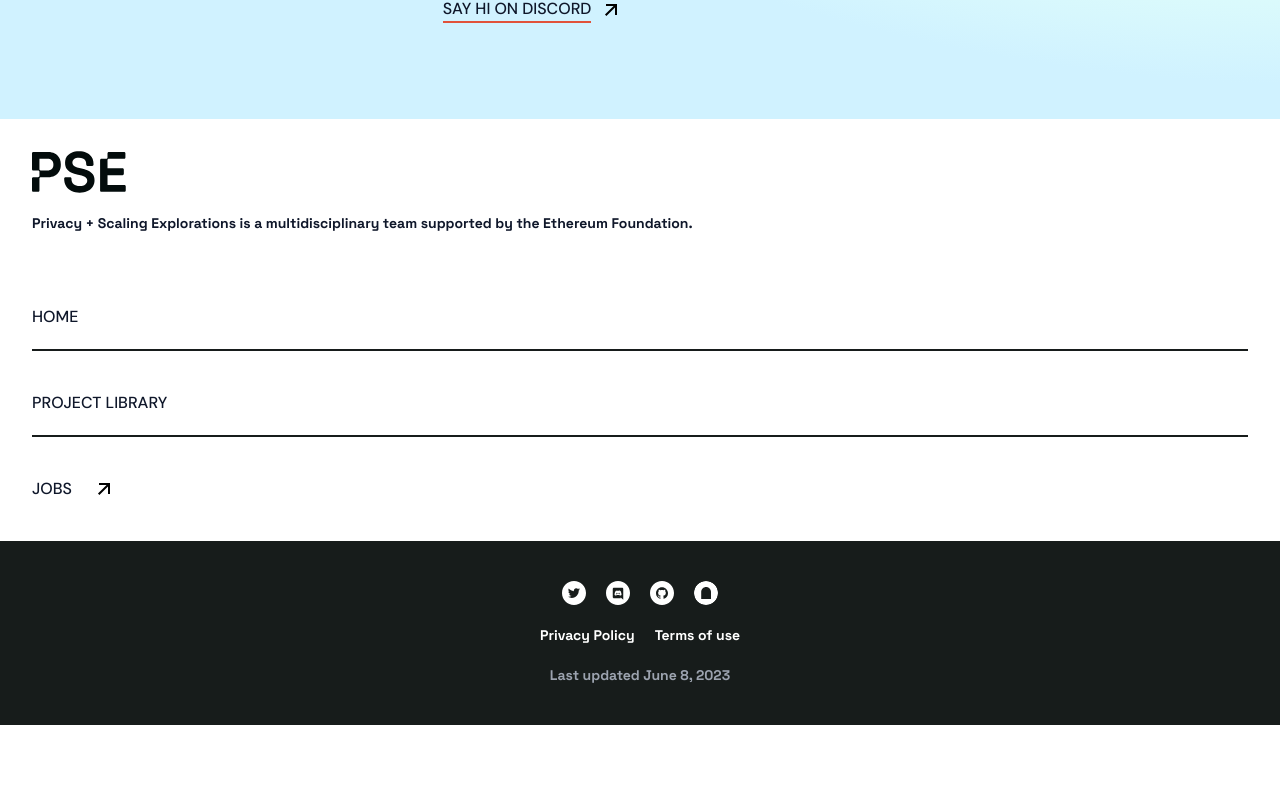
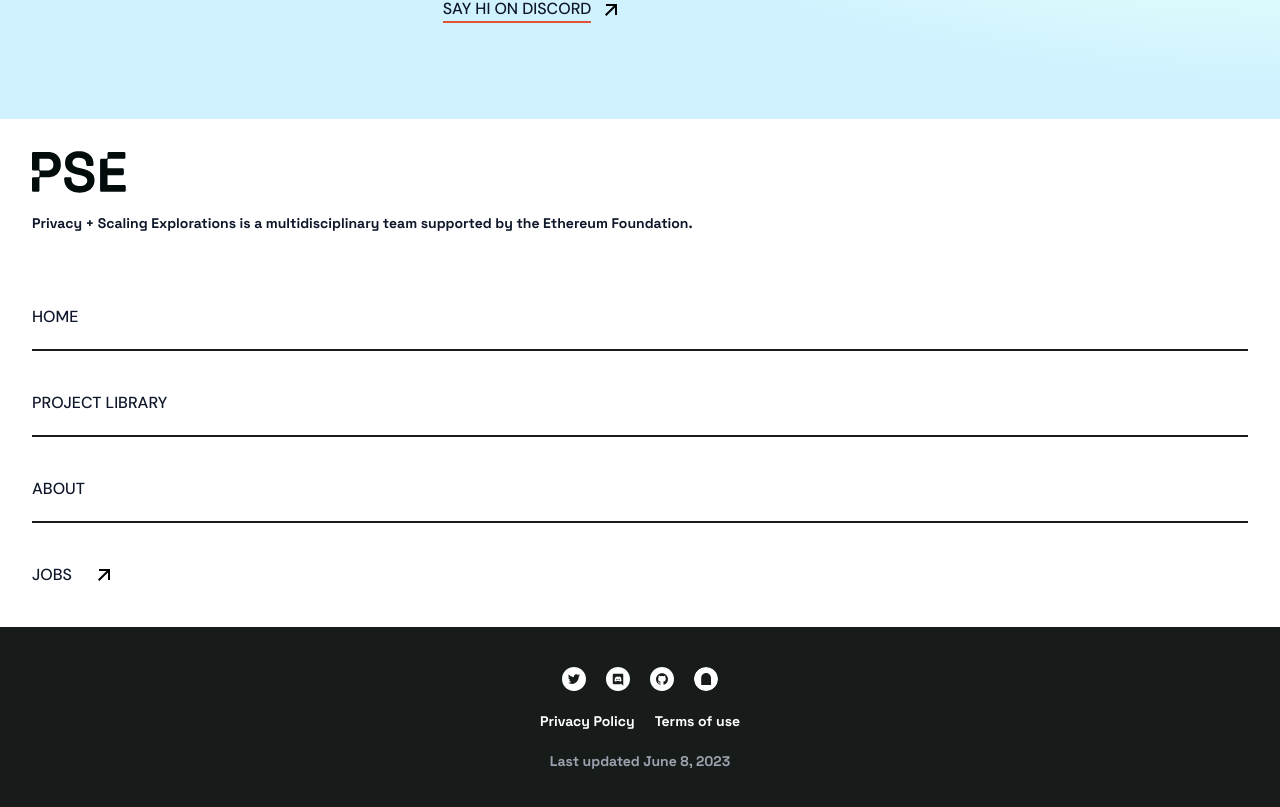
Before and after one commit to privacy-scaling-explorations/pse.dev, a Next.js app: page / in a window 1280 px wide. Shown: the part 2381-3188 px from the top of the page. Before the commit the page ends 3106 px from the top, so only its background shows below. Built offline with nearby package versions, Linux system fonts and the light colour scheme.

Commit message:
add about link in footer links

```diff
--- a/components/site-footer.tsx
+++ b/components/site-footer.tsx
@@ -28,6 +28,9 @@ export function SiteFooter() {
         </Link>
         <Link href={"/projects"} className="border-b-2 border-[#171C1B] py-5">
           PROJECT LIBRARY
+        </Link>
+        <Link href={"/about"} className="border-b-2 border-[#171C1B] py-5">
+          ABOUT
         </Link>
         <Link
           href={siteConfig.links.jobs}
```
